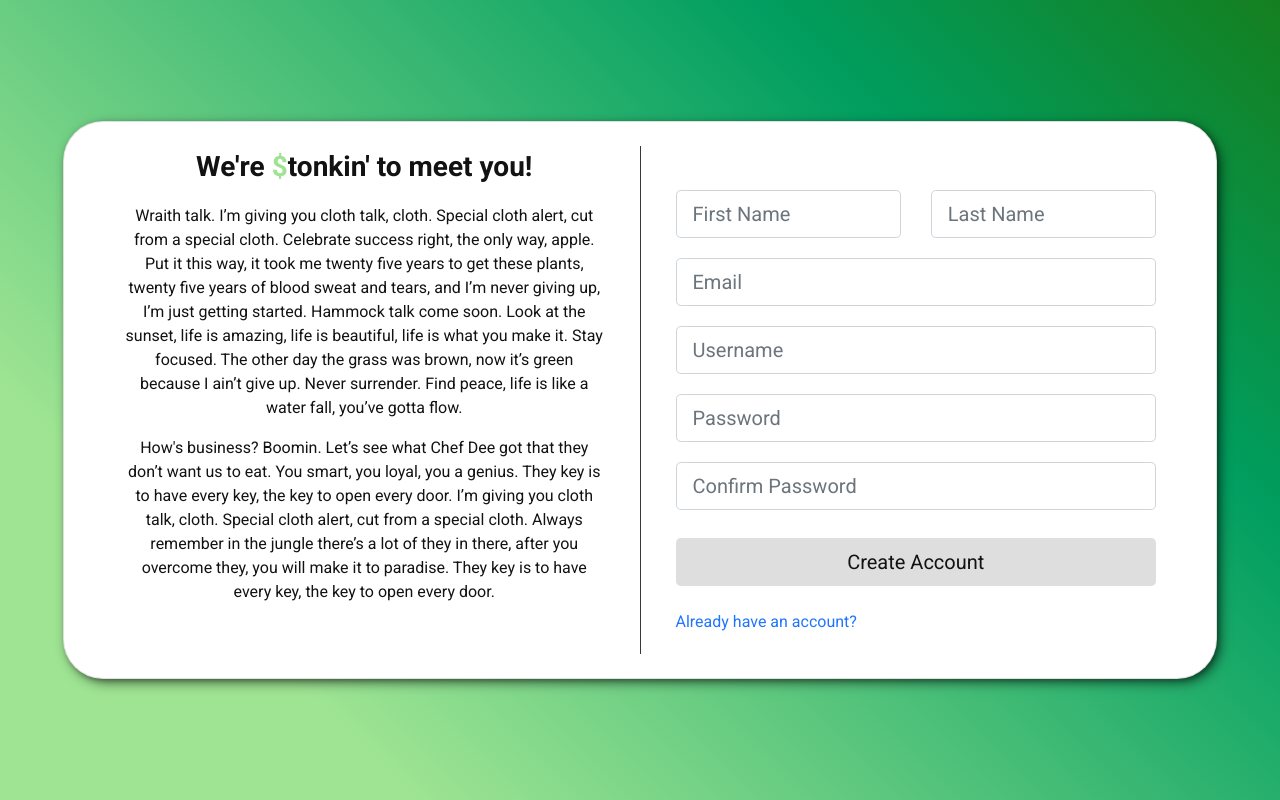
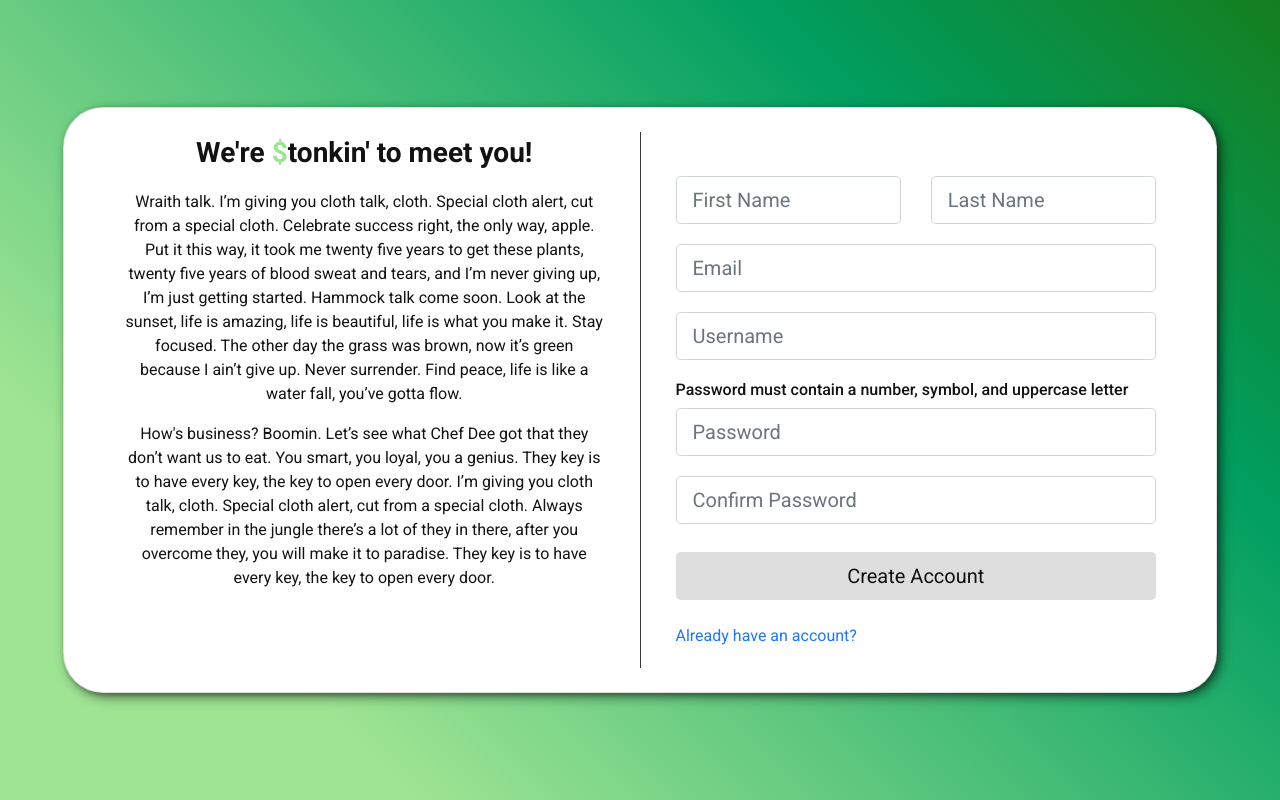
Before and after one commit to derkstouffers/CS382-Final-Project, a website: page public/pages/register.html in a window 1280 px wide. Drawn offline with nearby package versions, Linux system fonts and the light colour scheme; files whose address does not match are found by name.

Commit message:
Added message for password requirements

```diff
--- a/public/pages/register.html
+++ b/public/pages/register.html
@@ -84,6 +84,7 @@
 
                             <!-- Password -->
                             <div class="form-group pb-1">
+                                <h6>Password must contain a number, symbol, and uppercase letter</h6>
                                 <input type="password" class="form-control form-control-lg" id="password" placeholder="Password" name="user[password]">
                             </div>
 
```
